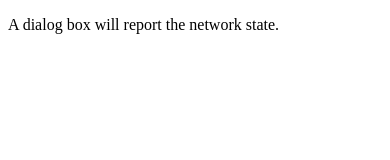
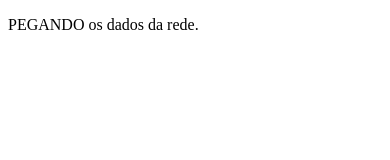
Before and after one commit to edmomagalhaes/wroxPG, a plain HTML site: page www/index.html in a window 390 px wide. Drawn offline with Linux system fonts and the light colour scheme; some packages are replaced by stand-ins of ours.

Commit message:
Mudei para o exercício 5b

```diff
--- a/www/index.html
+++ b/www/index.html
@@ -33,6 +33,6 @@
     </script>
 </head>
 <body>
-<p>A dialog box will report the network state.</p>
+<p>PEGANDO os dados da rede.</p>
 </body>
 </html>
```
